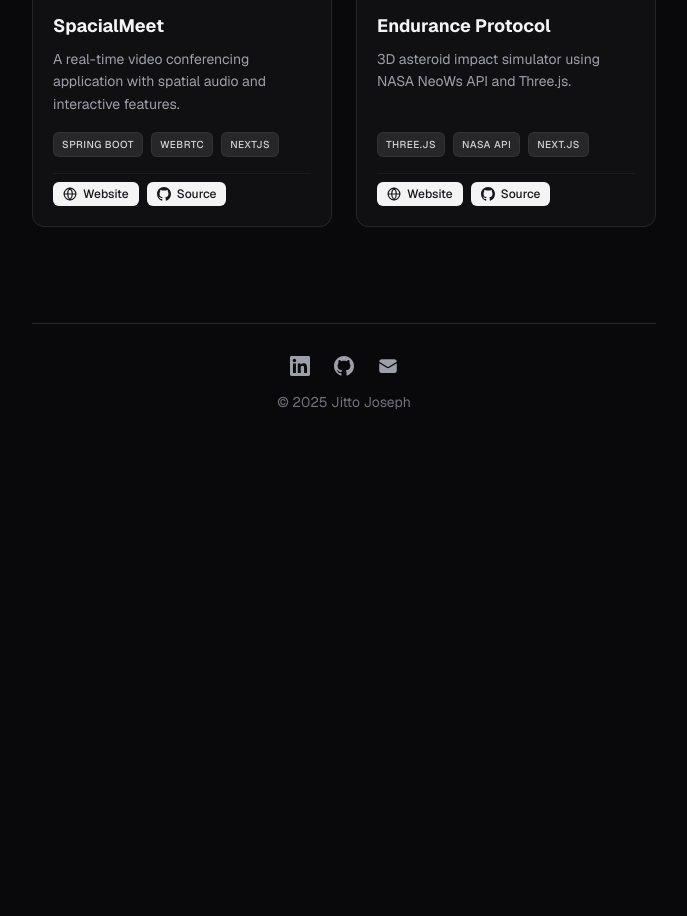
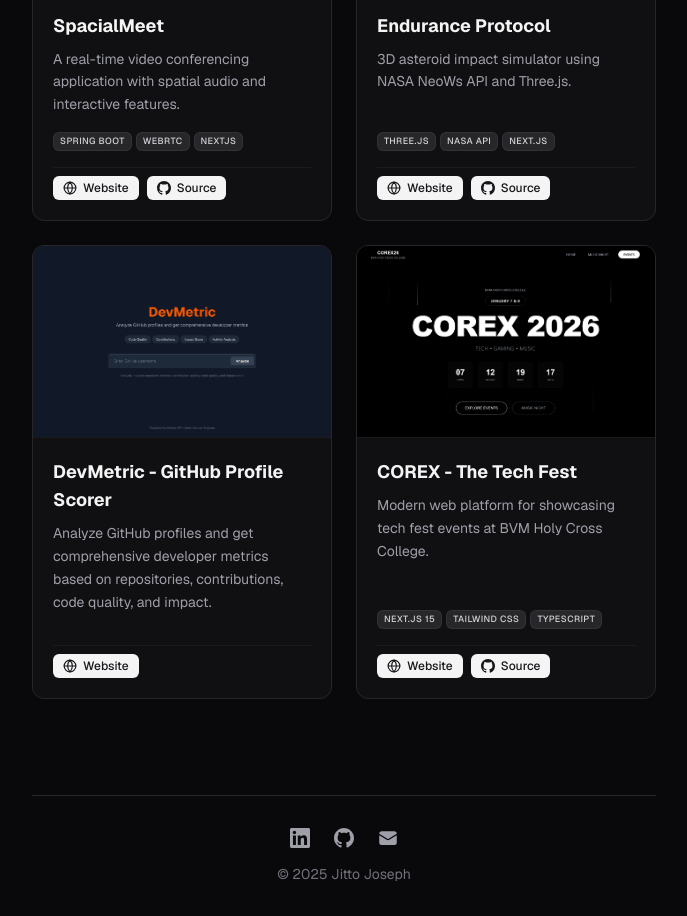
Before and after one commit to JittoJoseph/Portfolio-Jitto, a Next.js app: page / in a window 1280 px wide. Shown: the part 1320-2236 px from the top of the page, without its empty margins (296-983 px from the left). Before the commit the page ends 1764 px from the top, so only its background shows below. Built offline with nearby package versions, Linux system fonts and the light colour scheme.

Commit message:
update projects data

```diff
--- a/src/components/ProjectCard.tsx
+++ b/src/components/ProjectCard.tsx
@@ -35,11 +35,11 @@ export default function ProjectCard({ project }: { project: Project }) {
           {project.description}
         </p>
 
-        <div className="mt-4 flex flex-wrap gap-2">
+        <div className="mt-4 flex flex-wrap gap-1">
           {project.tech.map((t) => (
             <span
               key={t}
-              className="rounded-md bg-zinc-800 px-2 py-1 text-[10px] font-medium text-zinc-300 border border-zinc-700/50 uppercase tracking-wider"
+              className="rounded-md bg-zinc-800 px-1.5 py-0.5 text-[9px] font-medium text-zinc-300 border border-zinc-700/50 uppercase tracking-wider"
             >
               {t}
             </span>
--- a/src/data/projects.json
+++ b/src/data/projects.json
@@ -47,7 +47,41 @@
         "href": "https://github.com/JittoJoseph/FlowLens-Devops-Intelligence",
         "icon": "github"
       }
-    ]  },
+    ]
+  },
+  {
+    "title": "DevMetric - GitHub Profile Scorer",
+    "description": "Analyze GitHub profiles and get comprehensive developer metrics based on repositories, contributions, code quality, and impact.",
+    "image": "/devmetric.png",
+    "tech": [],
+    "links": [
+      {
+        "label": "Website",
+        "href": "https://dev-metric.vercel.app/",
+        "icon": "globe"
+      }
+    ],
+    "featured": true
+  },
+  {
+    "title": "COREX - The Tech Fest",
+    "description": "Modern web platform for showcasing tech fest events at BVM Holy Cross College.",
+    "image": "/corex.png",
+    "tech": ["Next.js 15", "Tailwind CSS", "TypeScript"],
+    "links": [
+      {
+        "label": "Website",
+        "href": "https://bvmtechfest.com/",
+        "icon": "globe"
+      },
+      {
+        "label": "Source",
+        "href": "https://github.com/JittoJoseph/BVM-TicketingPlatform",
+        "icon": "github"
+      }
+    ],
+    "featured": true
+  },
   {
     "title": "QuizzLab",
     "description": "AI quiz generation platform using Gemini AI for instant personalized quizzes.",
```
Also changed, not shown: public/corex.png (added), public/devmetric.png (added).
